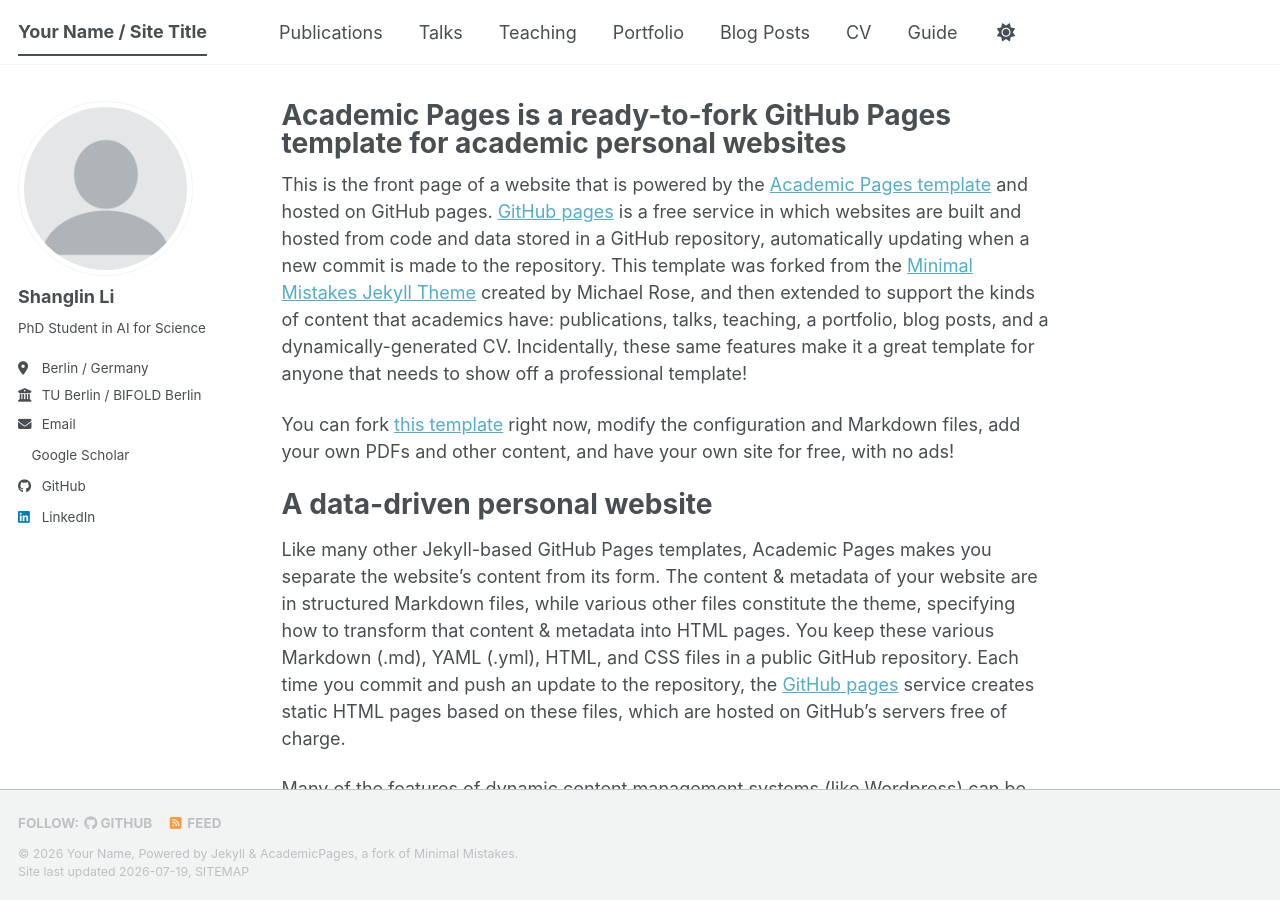
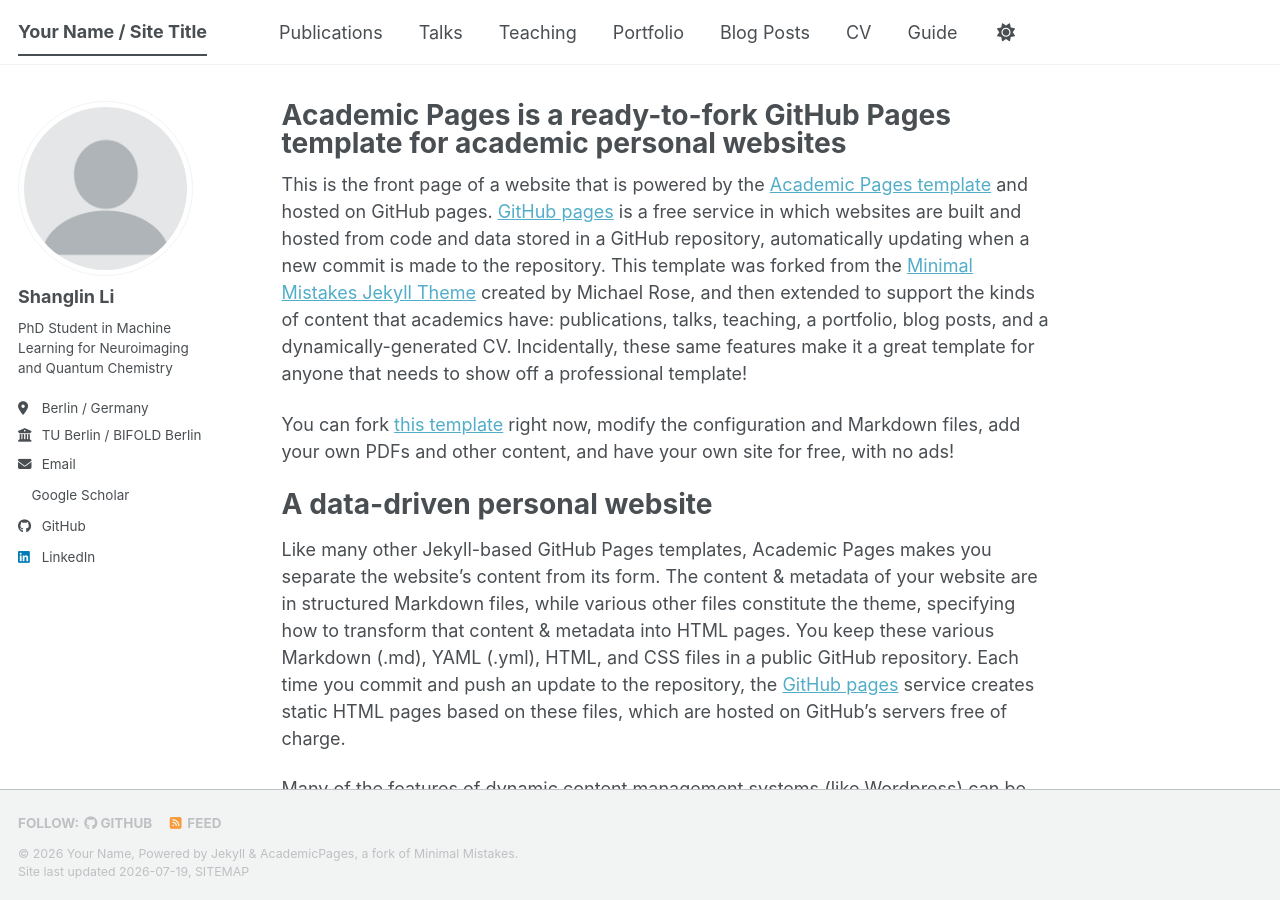
Before and after one commit to fightlesliefigt/fightlesliefigt.github.io, a Jekyll site: the page built from _pages/about.md, in a window 1280 px wide and 900 px high. Built offline with Jekyll 4.4.1, drawn with Linux system fonts in a browser that asks for light colours; a style sheet for code colours, icons or effects is not loaded.

Commit message:
Update _config.yml

```diff
--- a/_config.yml
+++ b/_config.yml
@@ -26,7 +26,7 @@ author:
   avatar           : "profile.png"
   name             : "Shanglin Li"
   pronouns         : # example: "he/him"
-  bio              : "PhD Student in AI for Science"
+  bio              : "PhD Student in Machine Learning for Neuroimaging and Quantum Chemistry"
   location         : "Berlin / Germany"
   employer         : "TU Berlin / BIFOLD Berlin"
   #uri              : # URL
```
